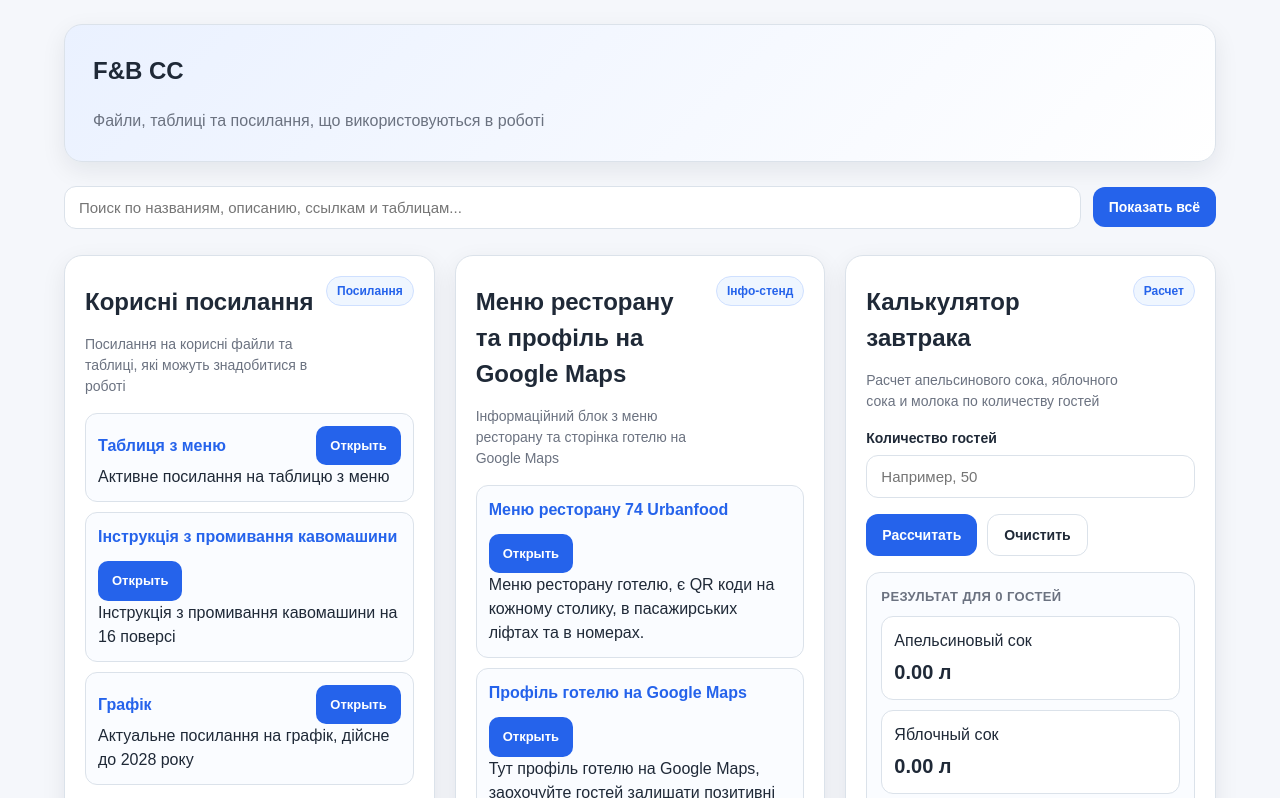
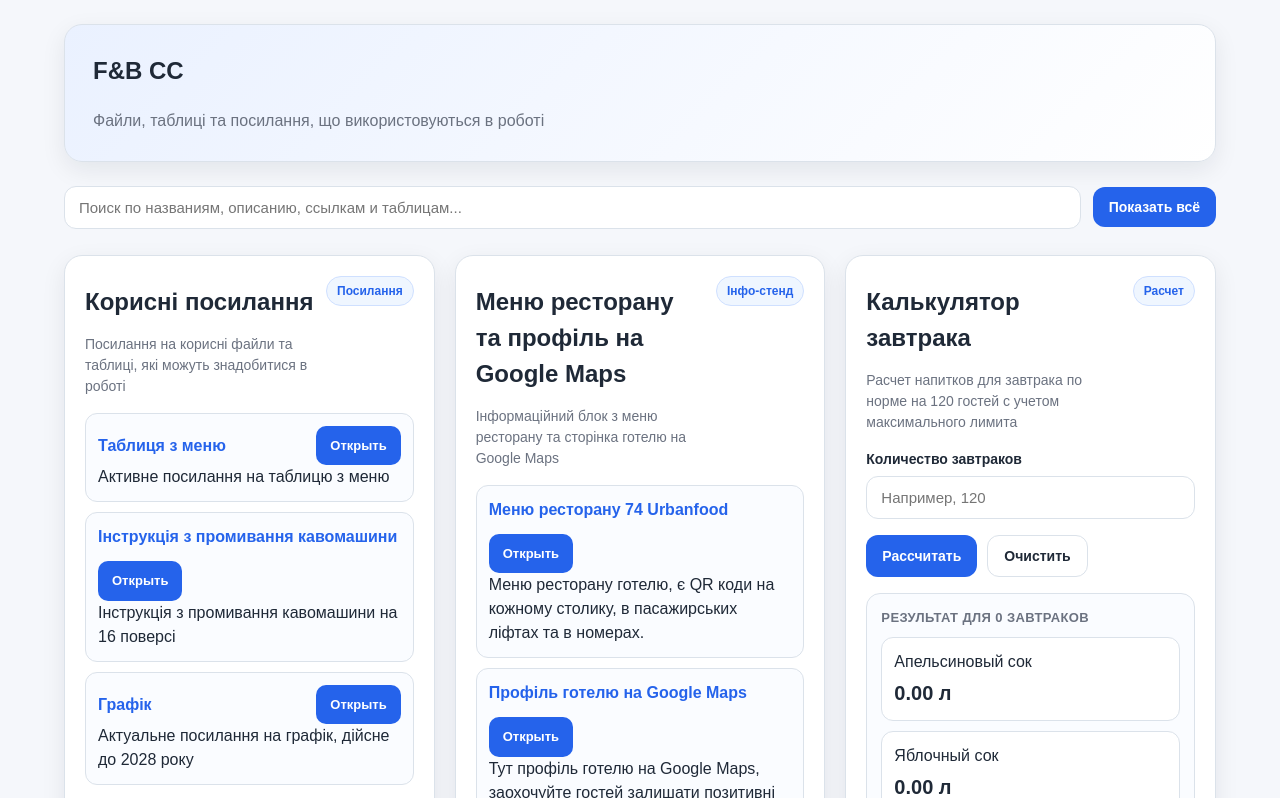
Before and after one commit to ththkwzf89-source/Test-F-B2, a plain HTML site: page index.html in a window 1280 px wide. Both pictures are taken after a click on the button "Рассчитать". Shown: the top 798 px of the page. Drawn offline with Linux system fonts and the light colour scheme.

Commit message:
Add files via upload

```diff
--- a/index.html
+++ b/index.html
@@ -398,7 +398,7 @@
           type: "calculator",
           title: "Калькулятор завтрака",
           badge: "Расчет",
-          description: "Расчет апельсинового сока, яблочного сока и молока по количеству гостей"
+          description: "Расчет напитков для завтрака по норме на 120 гостей с учетом максимального лимита"
         }
       ]
     };
@@ -454,13 +454,14 @@
         }
 
 
+
         if (section.type === 'calculator') {
           const calc = document.createElement('div');
           calc.className = 'calc-box';
           calc.innerHTML = `
             <div class="calc-field">
-              <label class="calc-label" for="guestsInput">Количество гостей</label>
-              <input id="guestsInput" class="calc-input" type="number" min="0" step="1" placeholder="Например, 50" />
+              <label class="calc-label" for="guestsInput">Количество завтраков</label>
+              <input id="guestsInput" class="calc-input" type="number" min="0" step="1" placeholder="Например, 120" />
             </div>
 
             <div class="calc-actions">
@@ -470,7 +471,7 @@
 
             <div class="calc-result" id="calcResult">
               <div class="calc-result-title">Результат</div>
-              <div class="muted">Введите количество гостей и нажмите «Рассчитать».</div>
+              <div class="muted">Введите количество завтраков и нажмите «Рассчитать».</div>
             </div>
           `;
           card.appendChild(calc);
@@ -538,29 +539,42 @@
     });
 
 
+
     function calculateBreakfast() {
-      const guests = parseFloat(document.getElementById('guestsInput')?.value) || 0;
-      const orangeJuice = guests * (1.25 / 10);
-      const appleJuice = guests * (0.3 / 10);
-      const milk = guests * (1 / 10);
+      const breakfasts = parseFloat(document.getElementById('guestsInput')?.value) || 0;
+
+      const orangeJuiceRaw = breakfasts * (8 / 120);
+      const appleJuiceRaw = breakfasts * (3 / 120);
+      const milkRaw = breakfasts * (10 / 120);
+
+      const orangeJuice = Math.min(orangeJuiceRaw, 8);
+      const appleJuice = Math.min(appleJuiceRaw, 8);
+      const milk = Math.min(milkRaw, 14);
+
+      const orangeLimitNote = orangeJuiceRaw > 8 ? '<div class="muted">Достигнут максимум: 8 л</div>' : '';
+      const appleLimitNote = appleJuiceRaw > 8 ? '<div class="muted">Достигнут максимум: 8 л</div>' : '';
+      const milkLimitNote = milkRaw > 14 ? '<div class="muted">Достигнут максимум: 14 л</div>' : '';
 
       const result = document.getElementById('calcResult');
       if (!result) return;
 
       result.innerHTML = `
-        <div class="calc-result-title">Результат для ${guests.toFixed(0)} гостей</div>
+        <div class="calc-result-title">Результат для ${breakfasts.toFixed(0)} завтраков</div>
         <div class="calc-result-grid">
           <div class="calc-result-item">
             Апельсиновый сок
             <strong>${orangeJuice.toFixed(2)} л</strong>
+            ${orangeLimitNote}
           </div>
           <div class="calc-result-item">
             Яблочный сок
             <strong>${appleJuice.toFixed(2)} л</strong>
+            ${appleLimitNote}
           </div>
           <div class="calc-result-item">
             Молоко
             <strong>${milk.toFixed(2)} л</strong>
+            ${milkLimitNote}
           </div>
         </div>
       `;
@@ -574,7 +588,7 @@
       if (result) {
         result.innerHTML = `
           <div class="calc-result-title">Результат</div>
-          <div class="muted">Введите количество гостей и нажмите «Рассчитать».</div>
+          <div class="muted">Введите количество завтраков и нажмите «Рассчитать».</div>
         `;
       }
     }
```
